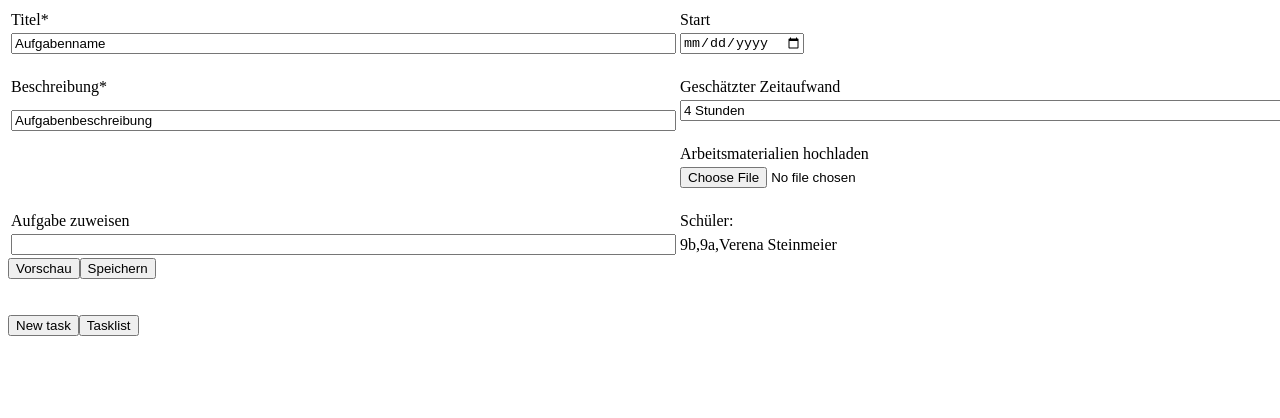
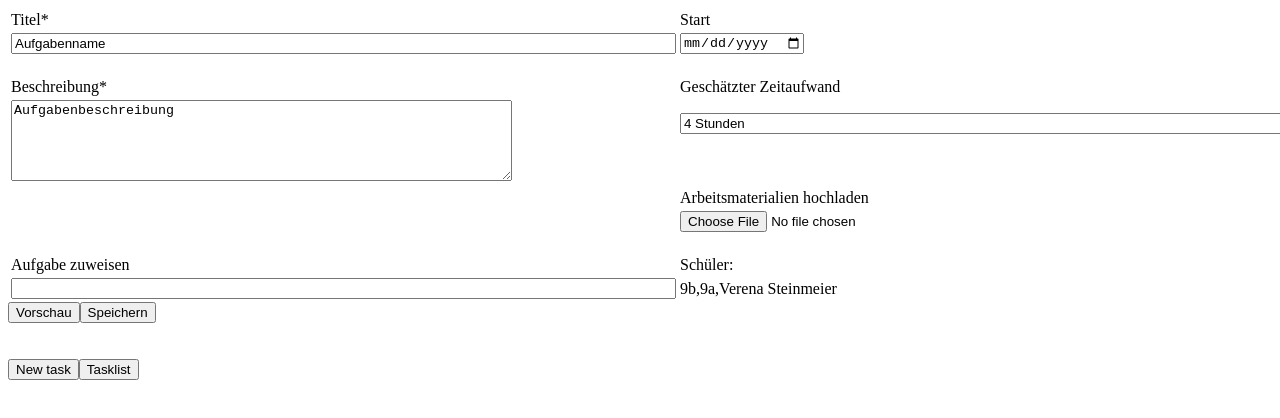
Before and after one commit to klassecloud/frontendTeacher, an Angular app: page /newtask in a window 1280 px wide. Shown: the top 418 px of the page. Built offline with nearby package versions, Linux system fonts and the light colour scheme.

Commit message:
textfield for task description

```diff
--- a/src/app/edit-task/edit-task.component.html
+++ b/src/app/edit-task/edit-task.component.html
@@ -9,7 +9,7 @@
                 <input  size = 80% [(ngModel)]="task.name" placeholder={{task.name}}/>
         </div></td>
         <td><div>
-            <input size = 80% type='date' [(ngModel)]="task.start" placeholder={{task.start}}/>
+            <input size = 80% type=date [(ngModel)]="task.start" placeholder={{task.start}}/>
         </div></td>
         <td><div>
             <input size = 80% type=date [(ngModel)]="task.end" placeholder={{task.end}}/>
@@ -24,7 +24,7 @@
 
     <tr>
         <td rowspan="2"><div>
-            <input  size = 80% style="height=300px" [(ngModel)]="task.description" placeholder={{task.description}}/>
+          <textarea name="Text1" cols="60" rows="5" [(ngModel)]="task.description">{{task.description}}</textarea>
         </div></td>
         <td><div>
             <input size = 80% [(ngModel)]="task.estimated_effort" placeholder={{task.estimated_effort}}/>
```
